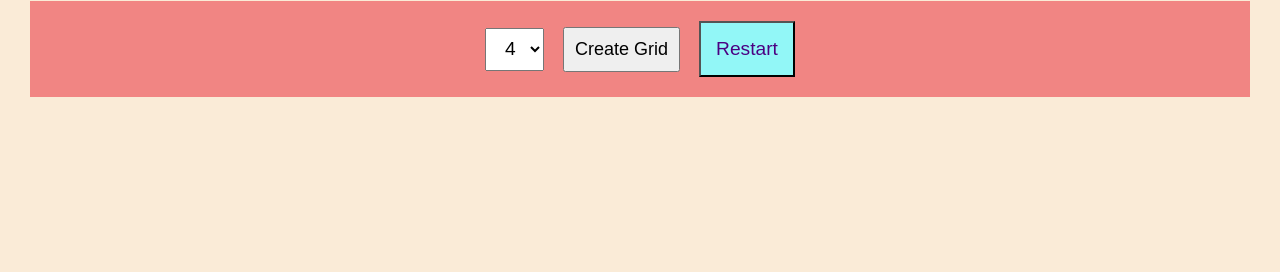
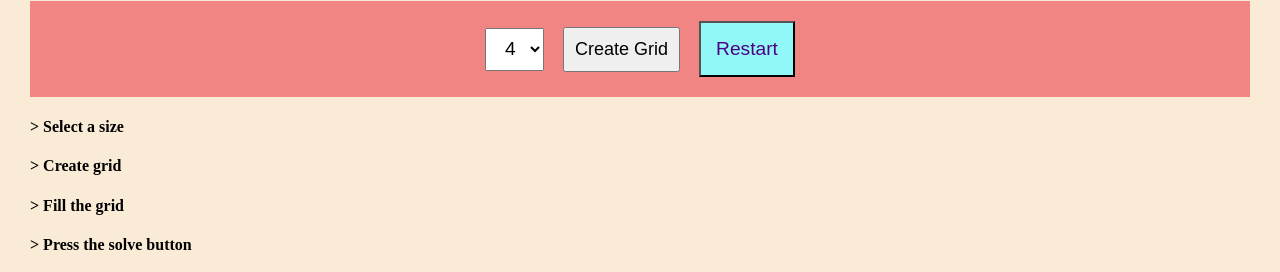
Before and after one commit to madhumanti-Gh/sudokusolver.github.io, a plain HTML site: page index.html in a window 1280 px wide. Shown: the part 79-351 px from the top of the page. Drawn offline with Linux system fonts and the light colour scheme.

Commit message:
Update index.html

```diff
--- a/index.html
+++ b/index.html
@@ -18,7 +18,12 @@
         <button id="create_grid" style="padding: 10px; font-size: large; margin-left: 15px; margin-right: 15px;">Create Grid</button>
         <button class="xyz" id="restart_btn">Restart</button>
     </div>
-
+    <div class="descp">
+        <h4> > Select a size </h4>
+        <h4> > Create grid </h4>
+        <h4> > Fill the grid </h4>
+        <h4> > Press the solve button </h4>
+    </div>
     <div class="cells" id="my_div"></div>
 
 </body>
```
